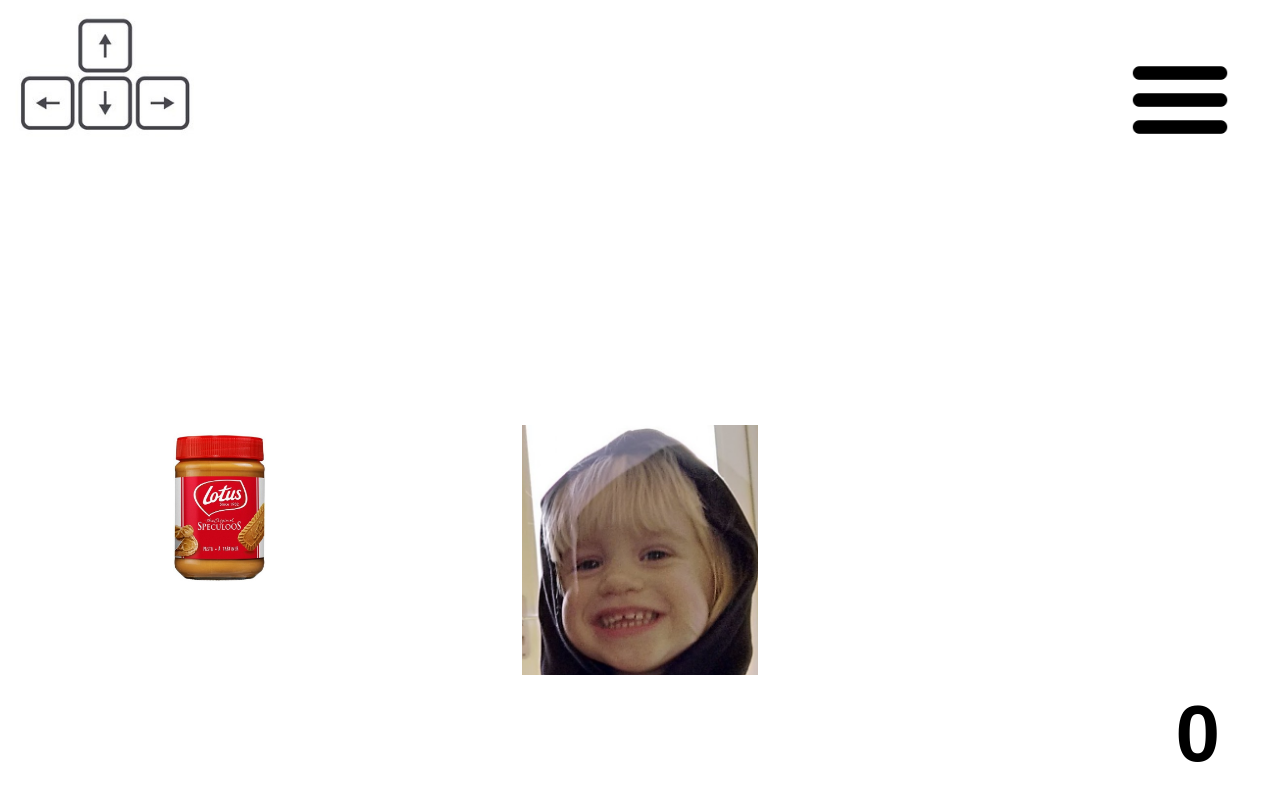
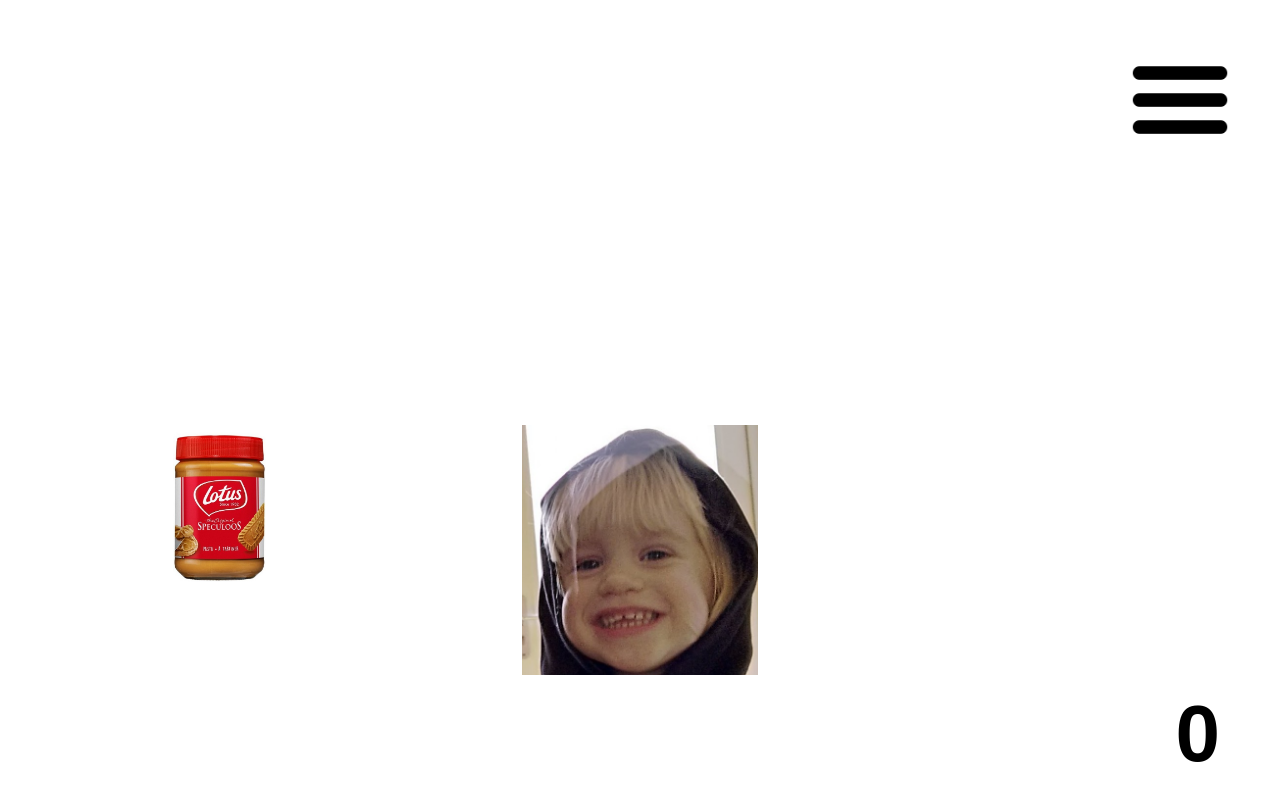
Before and after one commit to demanzonderjas/toddler-fun, a Next.js app: page / in a window 1280 px wide. Shown: the top 800 px of the page. Built offline with nearby package versions, Linux system fonts and the light colour scheme.

Commit message:
add cool arrow navigation to frogger

```diff
--- a/components/frogger/Frogger.tsx
+++ b/components/frogger/Frogger.tsx
@@ -2,10 +2,10 @@ import { observer } from "mobx-react";
 import { useNavigation } from "../../stores/NavigationStore";
 import { TMenuItemID } from "../../typings/navigation";
 import { Frog } from "./Frog";
-import styles from "../../styles/components/Frogger.module.scss";
 import { frogger, FroggerContext } from "../../stores/FroggerStore";
 import { Target } from "./Target";
 import { Score } from "./Score";
+import { ArrowHelp } from "./ArrowHelp";
 
 export const Frogger: React.FC = observer(() => {
 	const { activeMenuItem } = useNavigation();
@@ -18,7 +18,7 @@ export const Frogger: React.FC = observer(() => {
 		<FroggerContext.Provider value={frogger}>
 			<Frog />
 			<Target />
-			<img className={styles.arrows} src="/frogger/arrow-icons.jpg" alt="arrows" />
+			<ArrowHelp />
 			<Score />
 		</FroggerContext.Provider>
 	);
```
